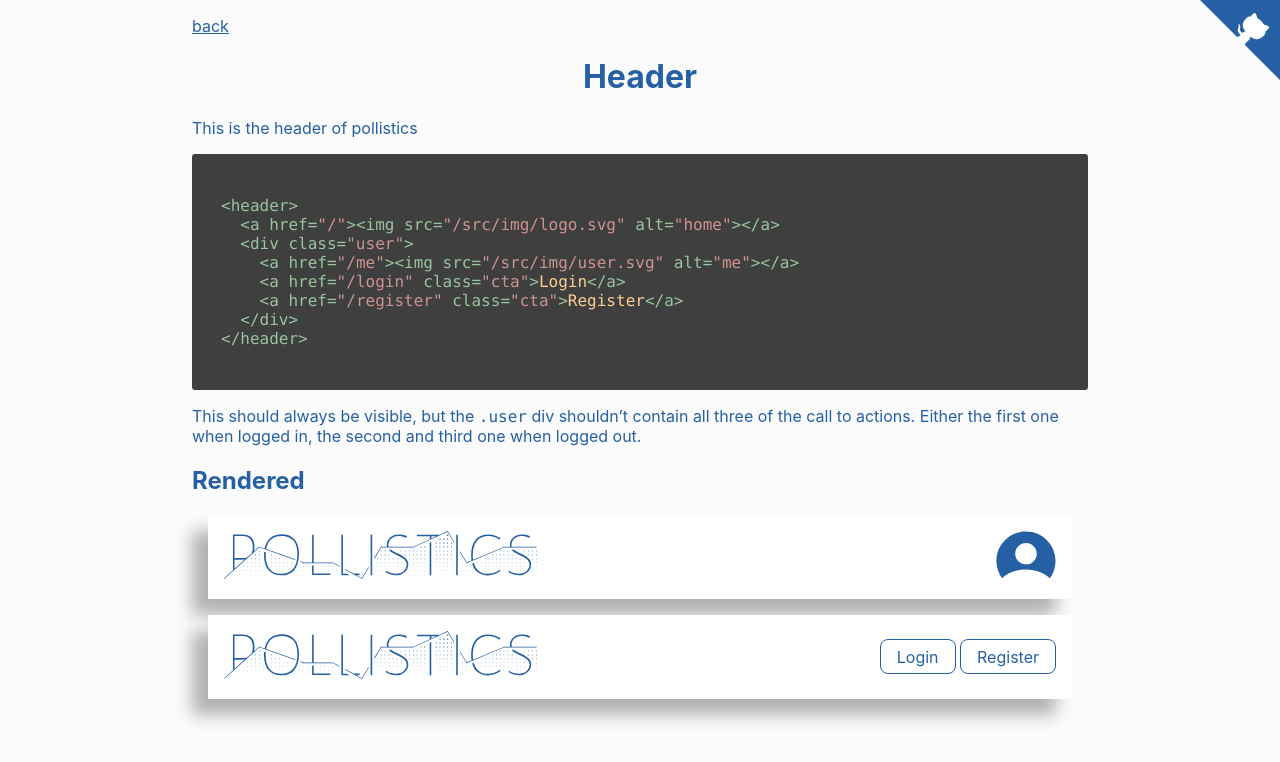
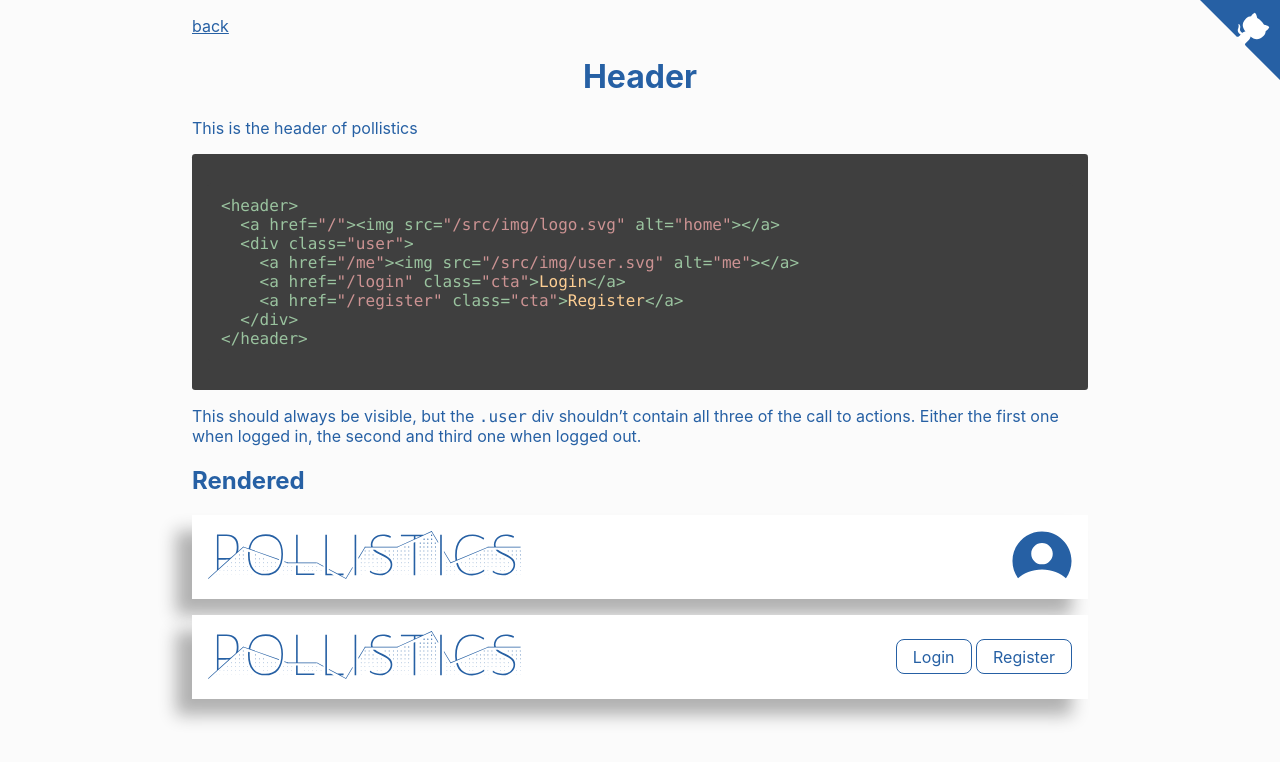
Before and after one commit to gin-fizz/styleguide, a Jekyll site: the page built from _components/header.md, in a window 1280 px wide. Shown: the top 762 px of the page. Built offline with Jekyll 4.4.1, drawn with Linux system fonts in a browser that asks for light colours.

Commit message:
only bottom margin on header
hot fix :fire: fix this fast :firetruck:

```diff
--- a/_sass/base.scss
+++ b/_sass/base.scss
@@ -37,6 +37,5 @@ main {
 	max-width: 60em;
 	margin: 0 auto;
 	padding: 0 1em;
-	background-color: $c-background;
 	color: $c-accent;
 }
--- a/_sass/components/header.scss
+++ b/_sass/components/header.scss
@@ -5,7 +5,7 @@ header {
 	align-items: center;
 	background-color: $c-header;
 	padding: $s-medium;
-	margin: $s-medium;
+	margin-bottom: $s-medium;
 	box-shadow: 0 -$s-medium $s-medium $s-medium #b1b1b1;
 
 	@media (max-width: 560px) {
```
